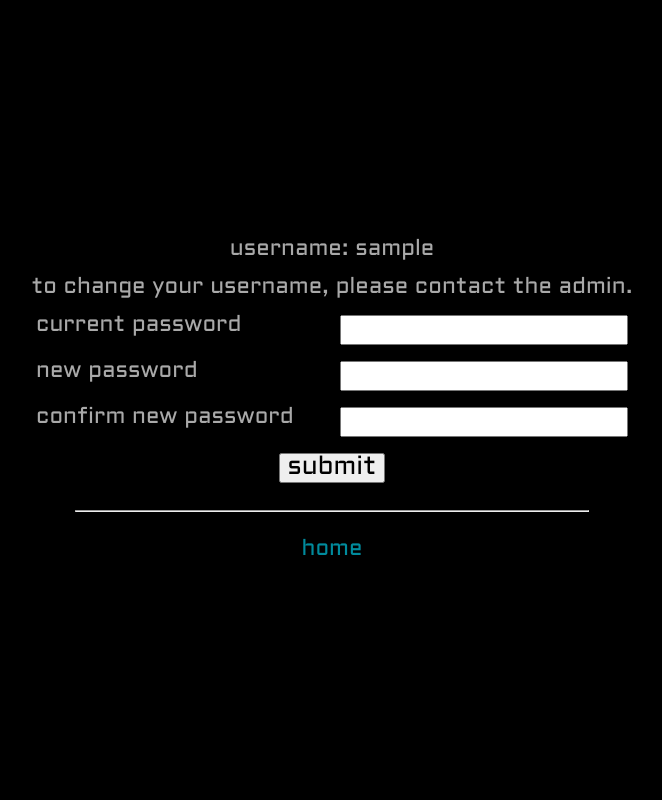
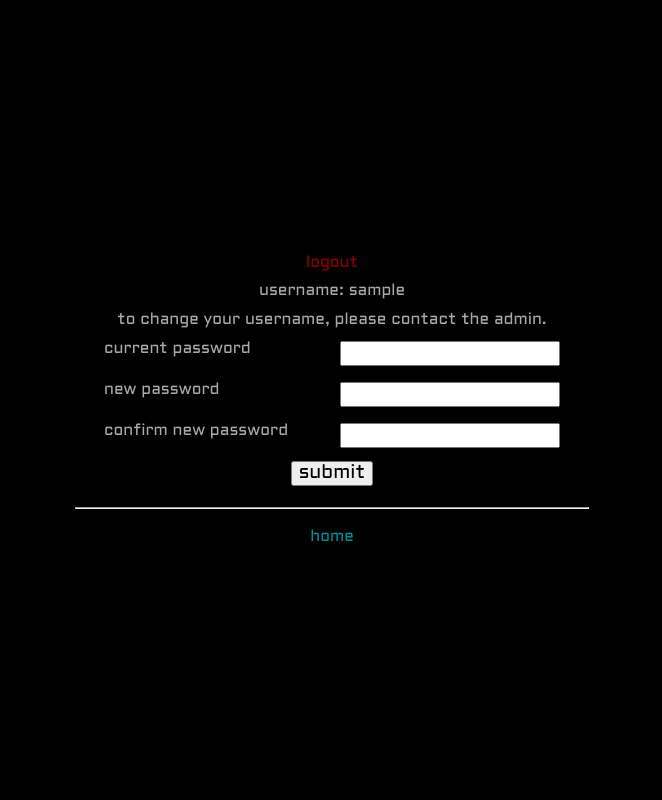
Before and after one commit to EPiC-Inc/vaporous, a Flask app: template app_flask/templates/user.html in a window 1280 px wide. Shown: the whole page, without its empty margins (308-970 px from the left). Run offline with Flask 3, Linux system fonts and the light colour scheme; the template is opened without the code that fills it: most values are stand-ins (such as "Sample title", 1, 10 or a date in 2020).

Commit message:
logout button

```diff
--- a/app_flask/auth.py
+++ b/app_flask/auth.py
@@ -120,3 +120,6 @@ def get_session(session_id: str) -> Session | None:
         del SESSIONS[session_id]
         return None
     return session
+
+def del_session(session_id:str) -> None:
+    del SESSIONS[session_id]
--- a/app_flask/templates/user.html
+++ b/app_flask/templates/user.html
@@ -3,6 +3,9 @@
 
 {% block head %}
 <style>
+    #logout {
+        color: darkred;
+    }
     #fields {
         display: grid;
         gap: 1rem;
@@ -12,13 +15,13 @@
         align-items: center;
         display: flex;
         flex-direction: column;
-        font-size: 1.4rem;
-        gap: 1rem;
+        font-size: 1rem;
+        gap: 0.8rem;
         height: 100vh;
         justify-content: center;
     }
     #password_change input {
-        font-size: 1.6rem;
+        font-size: 1.2rem;
         font-family: "Aldrich";
     }
     .error {
@@ -33,6 +36,7 @@
 {% block body %}
 <section>
     <form id="password_change" action="{{ url_for('user_settings') }}" method="post">
+        <a href="{{ url_for('logout') }}" id="logout">logout</a>
         {% with messages = get_flashed_messages(with_categories=true) %}
             {% if messages %}
                 {% for category, message in messages %}
```
Also changed, not shown: app_flask/routes.py (+11 -2 lines).
